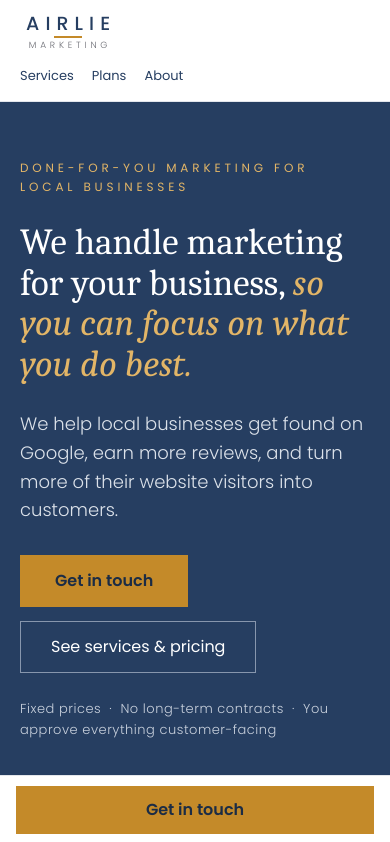
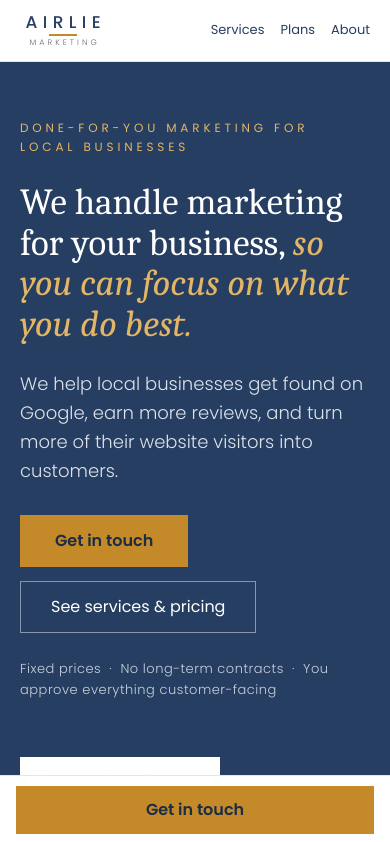
Before and after one commit to micah-airlie/airlie-marketing, a plain HTML site: page index.html in a window 390 px wide. Shown: the top 842 px of the page. Drawn offline with Linux system fonts and the light colour scheme.

Commit message:
Mobile: nav on the logo's line; smaller, left-aligned headshot
- Header: keep the wordmark and Services/Plans/About on one line on
  phones (dropped the full-width nav that forced a second row), with
  tightened gaps and wordmark size. Holds one line down to 360px.
- Hero: shrink the founder headshot to 200px and pin it left on
  phones instead of near-full-width.

Co-Authored-By: Claude Opus 4.8 <noreply@anthropic.com>

```diff
--- a/styles.css
+++ b/styles.css
@@ -428,16 +428,21 @@ footer.site-footer .footer-row { margin-top: 0; border-top: 0; }
   .hero-figure { max-width: 340px; align-self: flex-start; }
 }
 @media (max-width: 760px) {
-  .header-inner { padding: 14px 20px; }
-  .main-nav { gap: 16px; width: 100%; justify-content: space-between; }
-  .nav-links { gap: 18px; font-size: 13px; }
+  .header-inner { padding: 14px 20px; gap: 10px; }
+  /* keep the wordmark and nav links on one line */
+  .main-nav { gap: 14px; }
+  .nav-links { gap: 16px; font-size: 13px; }
   .nav-phone, .btn-navcta { display: none; }
+  .wm-name { font-size: 17px; }
+  .wm-sub { font-size: 8px; letter-spacing: 0.38em; padding-left: 0.38em; }
   .service-row { grid-template-columns: 1fr; gap: 6px; padding: 24px 22px; }
   .service-price, .soon-tag { text-align: left !important; }
 }
 @media (max-width: 680px) {
   .container { padding: 0 20px; }
   .header-inner { padding: 14px 20px; }
+  /* smaller headshot, pinned to the left on phones */
+  .hero-figure { max-width: 200px; align-self: flex-start; }
   section { padding: 64px 0; }
   .hero { padding: 56px 0 64px; }
   .intro-band, .faq { padding: 64px 0; }
```
